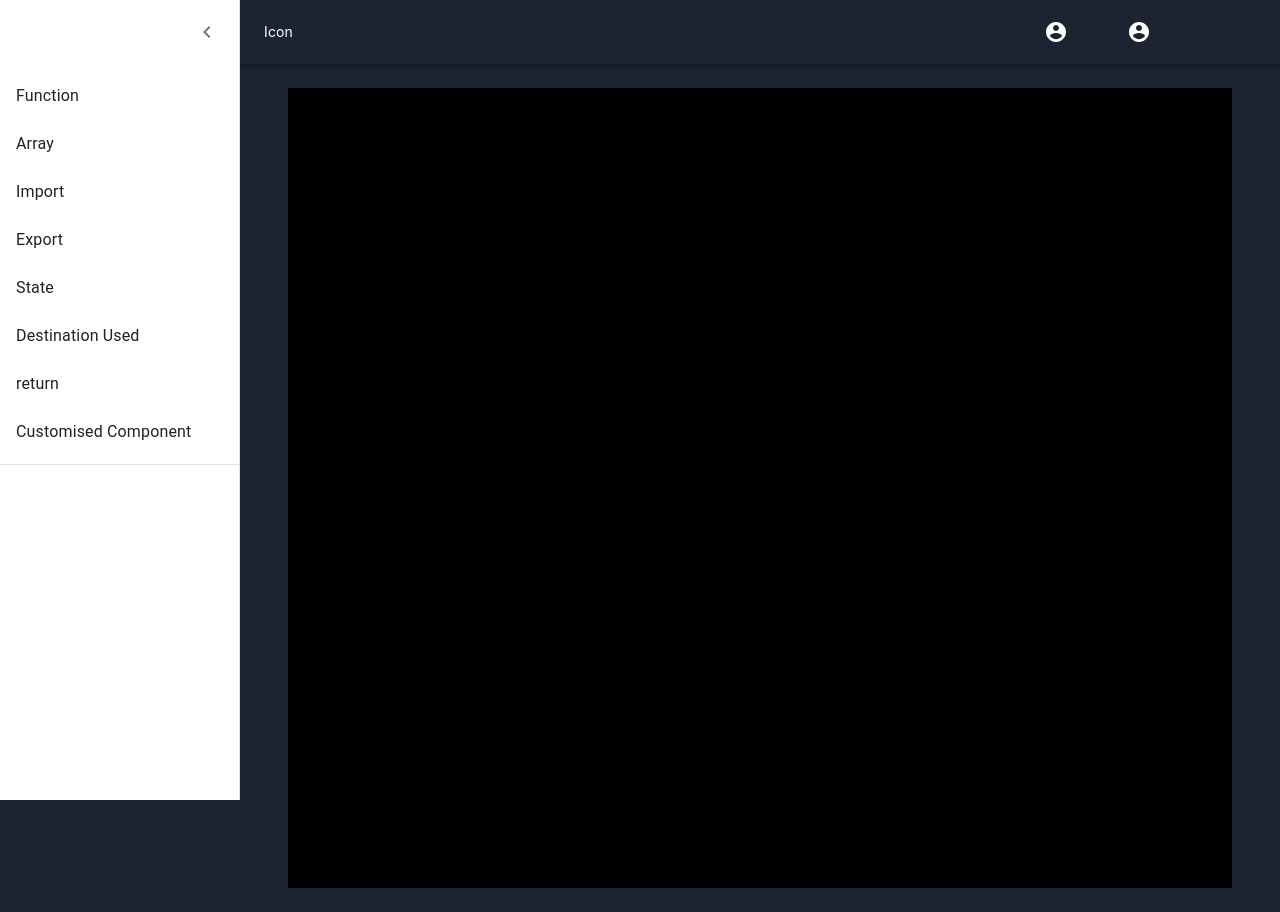
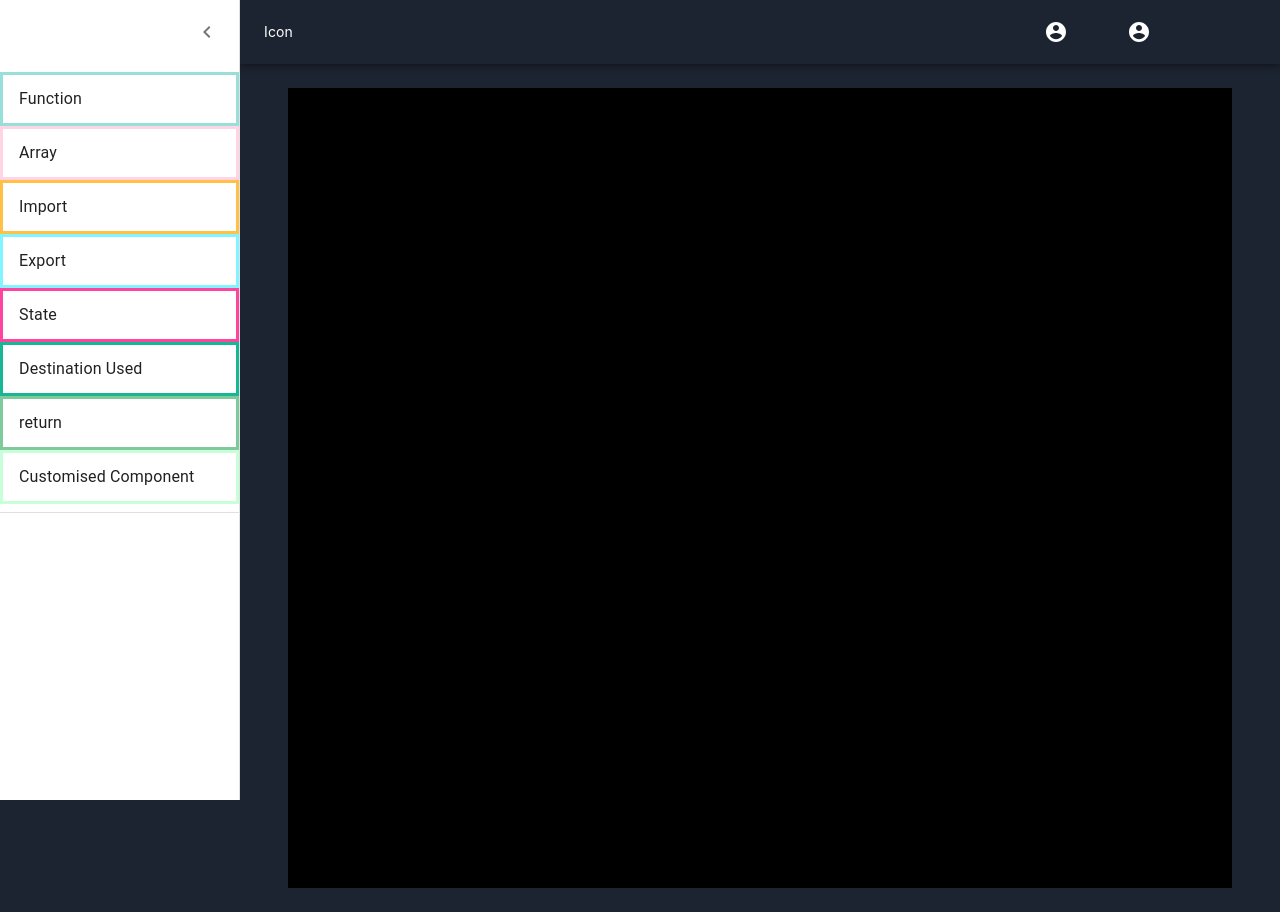
Before and after one commit to k0hei2025/code-map, a Next.js app: page / in a window 1280 px wide. Both pictures are taken after a click on the button 36 px from the left and 32 px from the top of the page. Built offline with nearby package versions, Linux system fonts and the light colour scheme.

Commit message:
some edit

```diff
--- a/components/Box.js
+++ b/components/Box.js
@@ -6,7 +6,7 @@ function Box() {
 
   // store data at redux
 
-  const allComponents=useSelector((state)=>state.component.components)
+  const allComponents=useSelector((state)=>state.components)
   // console.log(allComponents)
 
     return (
--- a/components/NavigationBar/Navigation.jsx
+++ b/components/NavigationBar/Navigation.jsx
@@ -75,6 +75,7 @@ const useStyles = makeStyles(theme => ({
     width: drawerWidth,
     flexShrink: 0,
   },
+
   codeCenter: {
     maxHeight:'100vh',
     backgroundColor: "#000000",
@@ -233,7 +234,12 @@ export default function PersistentDrawerLeft() {
         <List classname={classes.listColor}>
           {sideFileData.map((text) => (
 
-            <ListItem button key={text.id} onClick={
+            <ListItem   style={{
+                border:` 3px solid ${text.color}`
+
+
+               }
+                 }  button key={text.id} onClick={
               // addCardHandler
               () => {
                 dispatch(addComponentActions.addComponent(
@@ -247,7 +253,7 @@ export default function PersistentDrawerLeft() {
             }>
 
 
-              <ListItemText primary={text.containerName} />
+              <ListItemText  primary={text.containerName} />
             </ListItem>
           ))}
         </List>
--- a/store/store.jsx
+++ b/store/store.jsx
@@ -65,5 +65,5 @@ value:0
    export const addComponentActions = addComponentSlice.actions;
 
   export const store = configureStore({
-                  reducer : {component:addComponentSlice.reducer}
+                  reducer : addComponentSlice.reducer
    })
```
Also changed, not shown: components/NavigationBar/SidebarFileData.js (line endings or trailing spaces), 1 other file (tests, documents, lock files or other folders).
